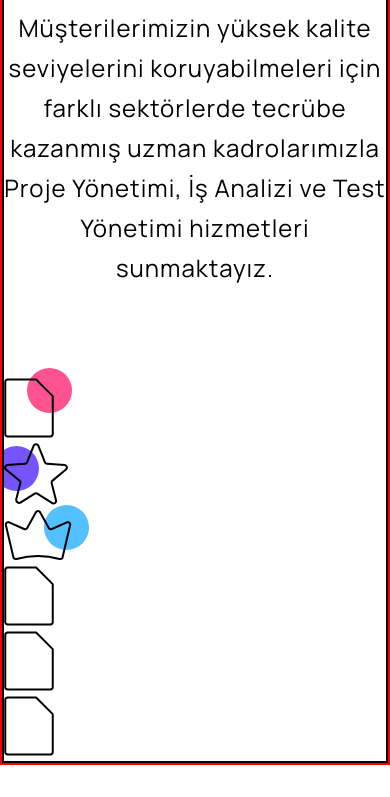
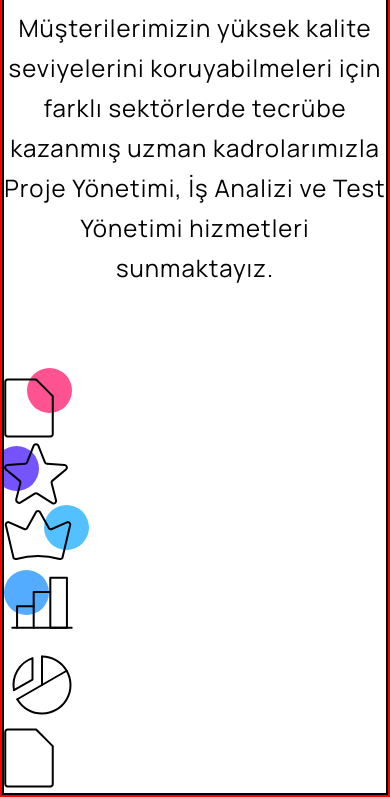
Before and after one commit to AbdullajonovAzizjon/projects, a plain HTML site: page index.html in a window 390 px wide. Shown: the part 124-921 px from the top of the page. Before the commit the page ends 889 px from the top, so only its background shows below. Drawn offline with Linux system fonts and the light colour scheme.

Commit message:
responsive web-page

```diff
--- a/css/style.css
+++ b/css/style.css
@@ -66,3 +66,17 @@ body{
     left: 40px;
     z-index: -1;
 }
+
+.container .diagramsWrap .diagram4 .img__wrap{
+    position: relative;
+}
+
+.container .diagramsWrap .diagram4 .img__wrap .brightAzure__circle{
+    width: 45px;
+    height: 45px;
+    background-color: #53ACFF;
+    border-radius: 50%;
+    position: absolute;
+    top: 4px;
+    z-index: -1;
+}
--- a/index.html
+++ b/index.html
@@ -35,14 +35,14 @@
                 </div>
                 <div class="diagram4">
                     <div class="img__wrap">
-                        <img src="./assets/icons/document.svg" alt="no found document">
-                        <div class="pink__circle"></div>
+                        <img src="./assets/icons/ChartBar.svg" alt="no found ChartBar">
+                        <div class="brightAzure__circle"></div>
                     </div>
                 </div>
                 <div class="diagram5">
                     <div class="img__wrap">
-                        <img src="./assets/icons/document.svg" alt="no found document">
-                        <div class="pink__circle"></div>
+                        <img src="./assets/icons/diagramma.svg" alt="no found diagramma">
+                        <div class="coralRed__circle"></div>
                     </div>
                 </div>
                 <div class="diagram6">
```
